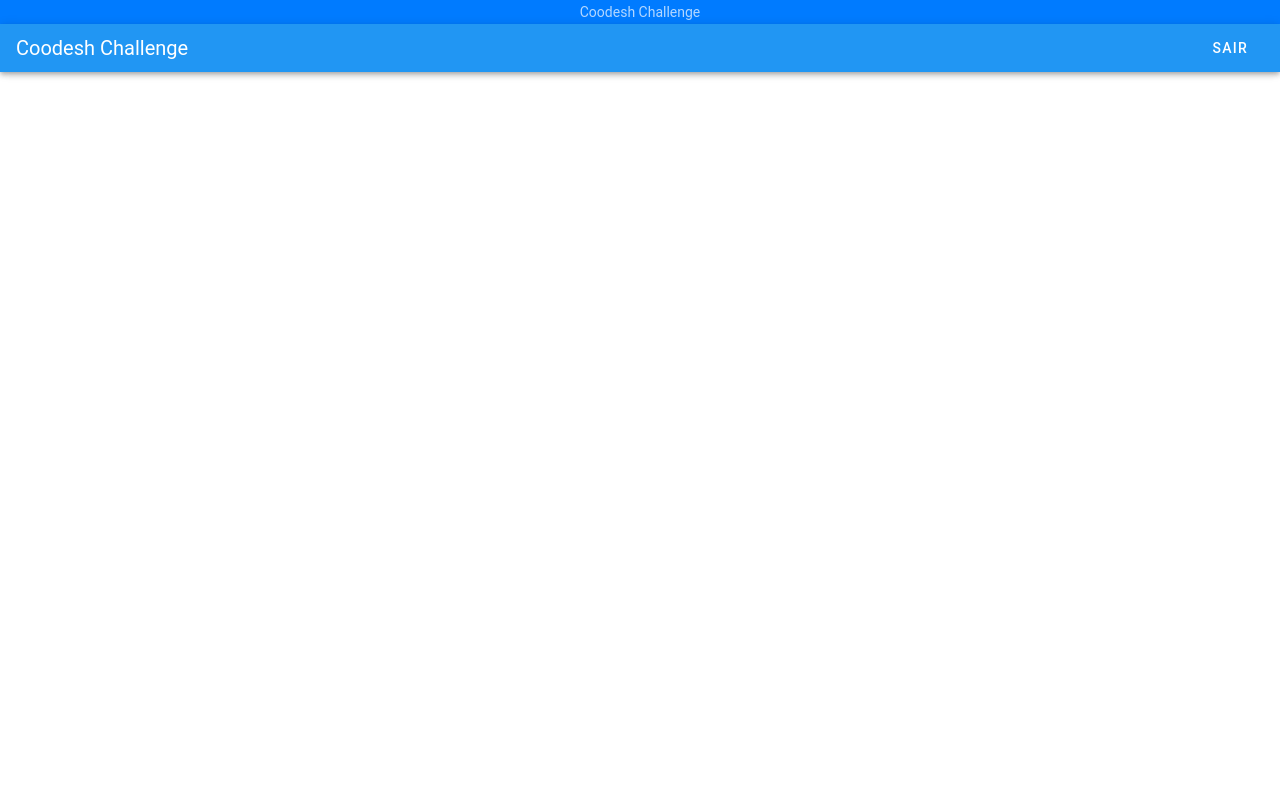
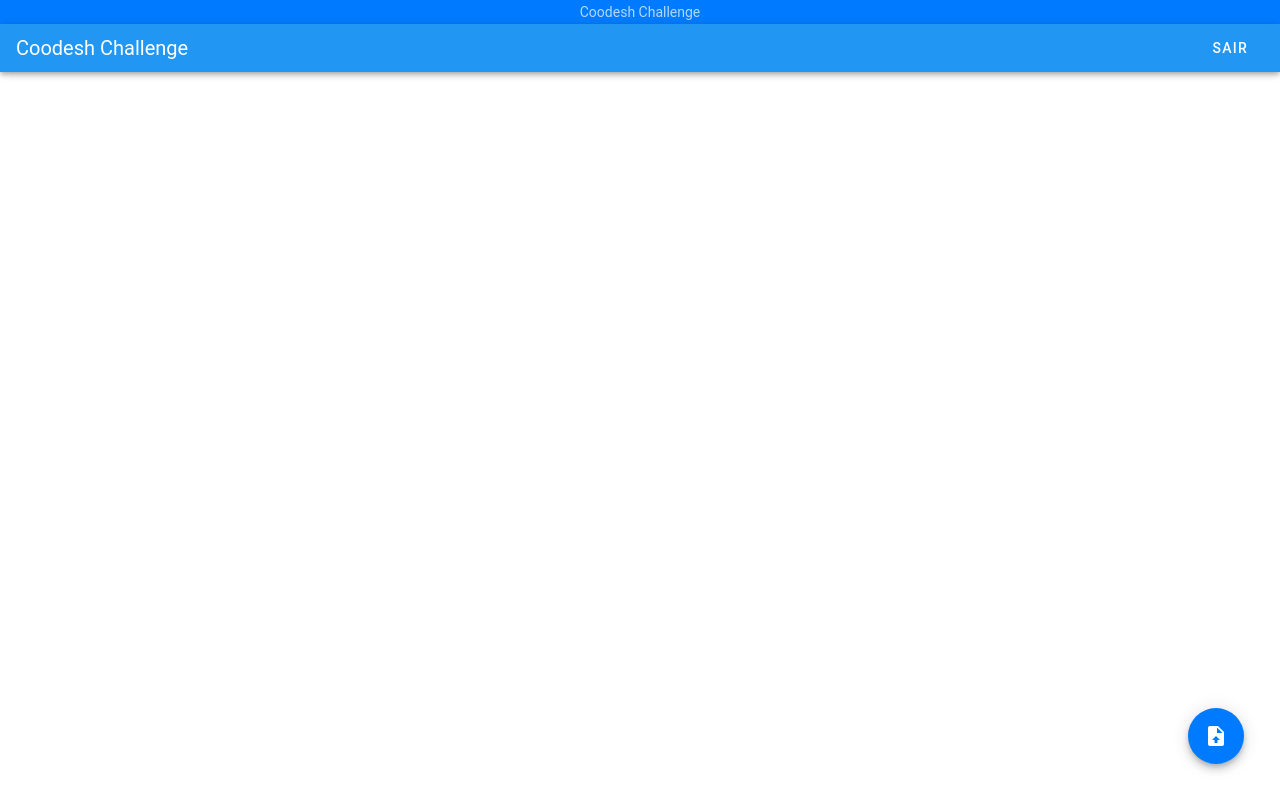
Before and after one commit to wjpiantkoski/coodesh-tech-challenge, a Vue app in the folder client/: page / in a window 1280 px wide. Built offline with nearby package versions, Linux system fonts and the light colour scheme; no server answers; sample sign-in values are in the browser's storage; a small style sheet from the web is missing.

Commit message:
feat: add file upload button

```diff
--- /dev/null
+++ b/client/src/components/home/upload-button.vue
@@ -0,0 +1,18 @@
+<script>
+export default {
+  name: 'UploadButton'
+}
+</script>
+
+<template>
+  <v-btn
+    fab
+    right
+    bottom
+    absolute
+    color="primary"
+    class="mb-16 mr-5"
+  >
+    <v-icon>mdi-file-upload</v-icon>
+  </v-btn>
+</template>
--- a/client/src/views/home-view.vue
+++ b/client/src/views/home-view.vue
@@ -1,14 +1,24 @@
 <script>
 import NavigationBar from "@/components/home/navigation-bar.vue";
+import UploadButton from "@/components/home/upload-button.vue";
 
 export default {
   name: 'HomeView',
-  components: {NavigationBar}
+  components: {UploadButton, NavigationBar}
 }
 </script>
 
 <template>
   <v-main>
+    <upload-button/>
     <navigation-bar/>
+
+    <v-container grid-list-md>
+      <v-layout row wrap>
+        <v-flex xs12 class="text-right">
+
+        </v-flex>
+      </v-layout>
+    </v-container>
   </v-main>
 </template>
```
